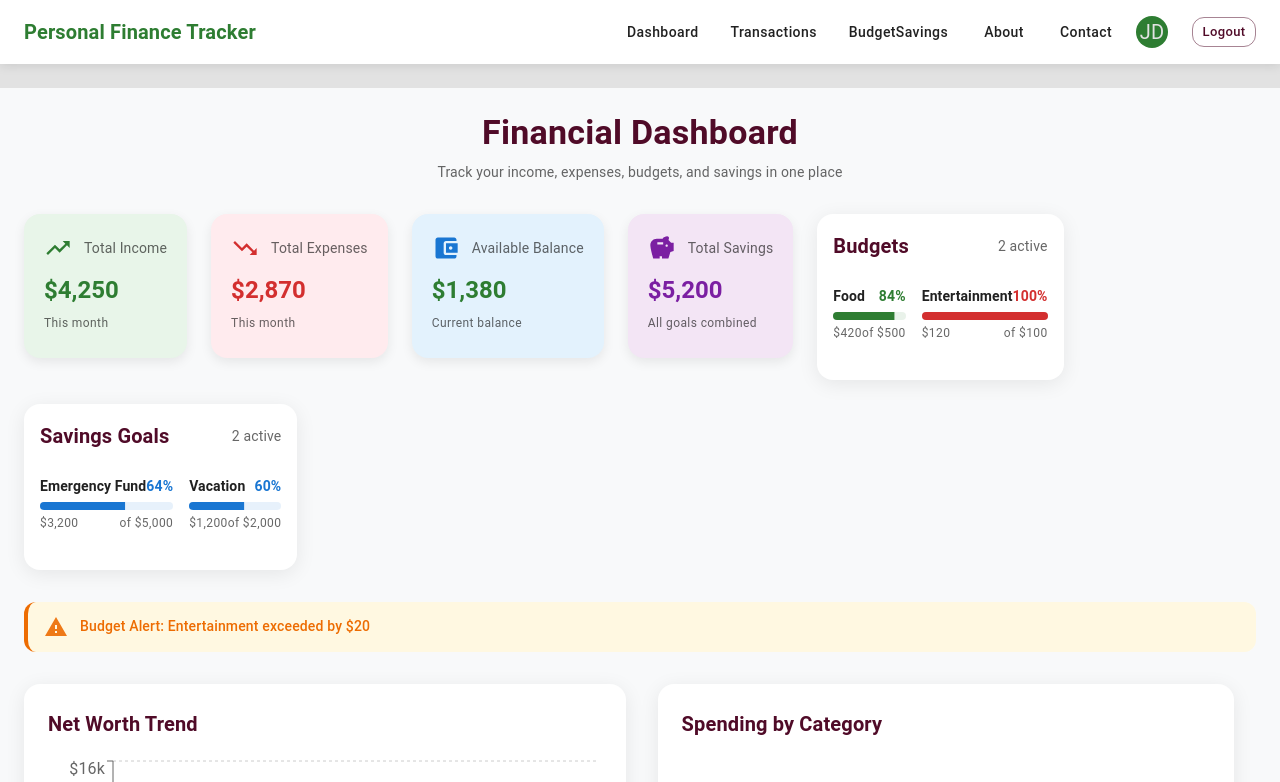
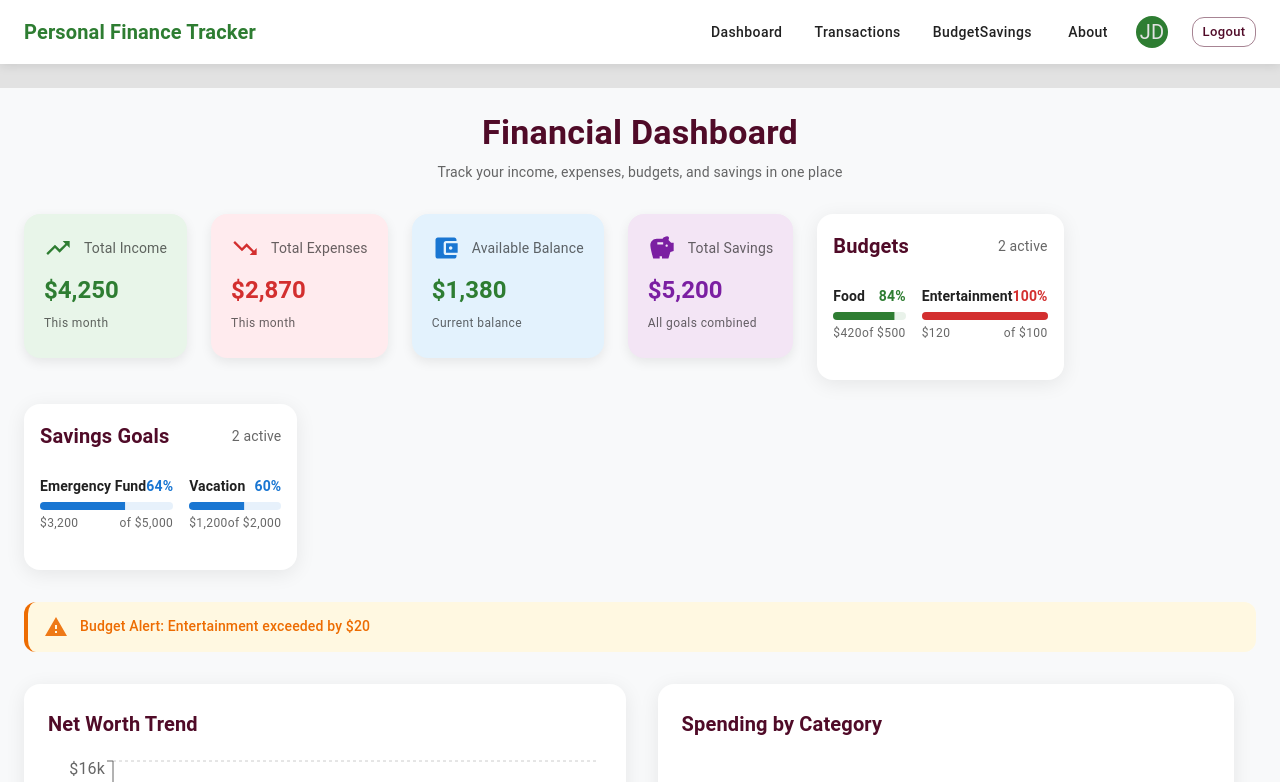
Before and after one commit to Code-Falcons/Personal-Finance-Tracker, a React (Vite) app in the folder client/: page /dashboard in a window 1280 px wide. Shown: the top 782 px of the page. Built offline with nearby package versions, Linux system fonts and the light colour scheme; sample sign-in values are in the browser's storage.

Commit message:
feat: comment contact page

```diff
--- a/client/src/App.jsx
+++ b/client/src/App.jsx
@@ -5,7 +5,7 @@
 import Transactions from "./pages/Transactions.jsx";
 import ProtectedRoute from "./components/ProtectedRoute.jsx";
 import About from "./pages/About.jsx";
-import Contact from "./pages/Contact.jsx";
+// import Contact from "./pages/Contact.jsx";
 import { createTheme, ThemeProvider } from '@mui/material/styles';
 import CssBaseline from '@mui/material/CssBaseline';
 import Dashboard from './pages/Dashboard';
@@ -73,7 +73,7 @@
         <Route path="/transactions" element={<ProtectedRoute><Transactions /></ProtectedRoute>} />
         <Route path="/budget-savings" element={<ProtectedRoute><BudgetSavings /></ProtectedRoute>} />
         <Route path="/about" element={<About />} />
-        <Route path="/contact" element={<Contact />} />
+        {/* <Route path="/contact" element={<Contact />} /> */}
         <Route path="*" element={<h2>404 – Page not found</h2>} />
       </Routes>
     </ThemeProvider>
--- a/client/src/components/Header.jsx
+++ b/client/src/components/Header.jsx
@@ -45,7 +45,7 @@
         { label: 'Transactions', path: '/transactions' },
         { label: 'BudgetSavings', path: '/budget-savings' },
         { label: 'About', path: '/about' },
-        { label: 'Contact', path: '/contact' },
+        // { label: 'Contact', path: '/contact' },
       ]
     : [
         { label: 'Login', path: '/login' },
```
